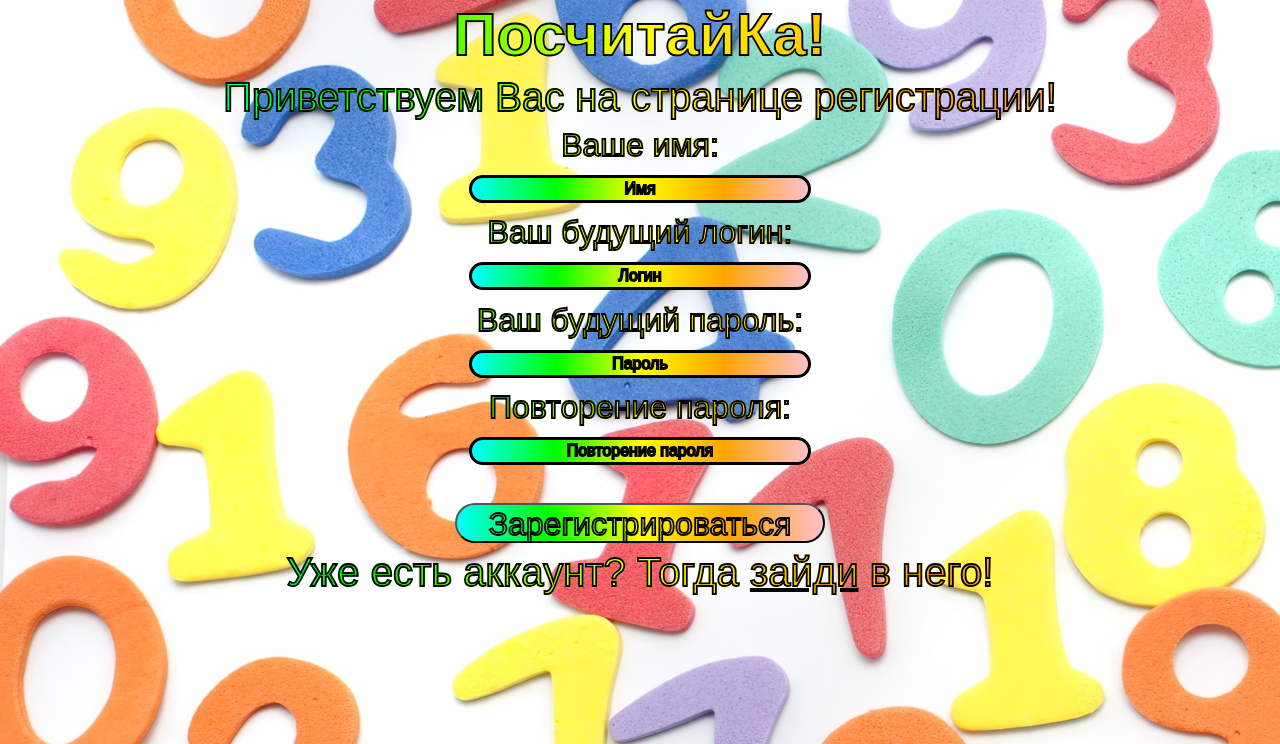
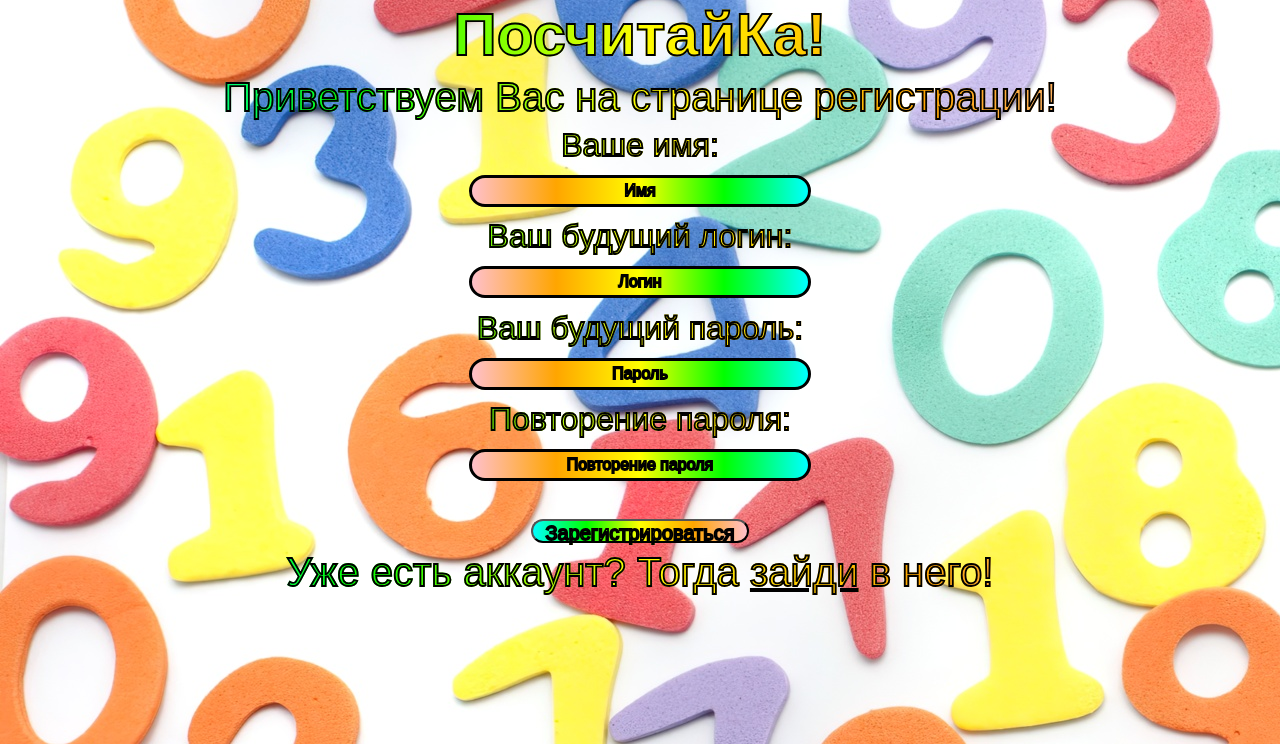
Before and after one commit to Inkve/Internet-Resourses-Development-Technologies, a PHP site: page /html/registration.html in a window 1280 px wide. Shown: the part 56-800 px from the top of the page. Run offline with PHP 8.4, Linux system fonts and the light colour scheme.

Commit message:
небольшие изменения

```diff
--- a/#7/css/registration.css
+++ b/#7/css/registration.css
@@ -5,13 +5,13 @@ h2{
 
 button{
     margin-top: 0;
-    width: 370px;
-    height: 5vh;
+    width: 17vw;
+    height: 3vh;
     background: linear-gradient(to left, pink, orange,  yellow, lime, aqua);
     -webkit-background-clip: border-box;
     -webkit-text-fill-color: transparent;
     border-radius: 25px;
-    font-size: 4vh;
+    font-size: 2.5vh;
 }
 
 button:hover{
@@ -39,21 +39,21 @@ input{
     border-radius: 25px;
     border: 3px solid black;
     text-align: center;
-    background: linear-gradient(to left, pink, orange,  yellow, lime, aqua);
+    background: linear-gradient(to right, pink, orange,  yellow, lime, aqua);
     -webkit-background-clip: border-box;
     -webkit-text-fill-color: transparent;
     padding: 0;
     min-width: 40%;
     max-width: 40%;
-    min-height: 3.5vh;
-    max-height: 3.5vh;
+    min-height: 4vh;
+    max-height: 4vh;
     font-size: 2vh;
     cursor: url("../images/auto.png"), auto;
 }
 
 
 input:hover{
-    background: linear-gradient(to left, pink, orange,  yellow, lime, aqua);
+    background: linear-gradient(to right, pink, orange,  yellow, lime, aqua);
     background-position: 0 0;
     animation: background-gor-long 5s infinite alternate;
     -webkit-background-clip: border-box;
@@ -72,8 +72,8 @@ input:hover{
     text-align: center;
     gap: 0rem;
     padding: 0rem;
-    min-height: 3.5vh;
-    max-height: 3.5vh;
+    min-height: 4vh;
+    max-height: 4vh;
     font-size: 3.4vh;
 }
 
```
Also changed, not shown: #7/css/login.css (+4 -4 lines).
